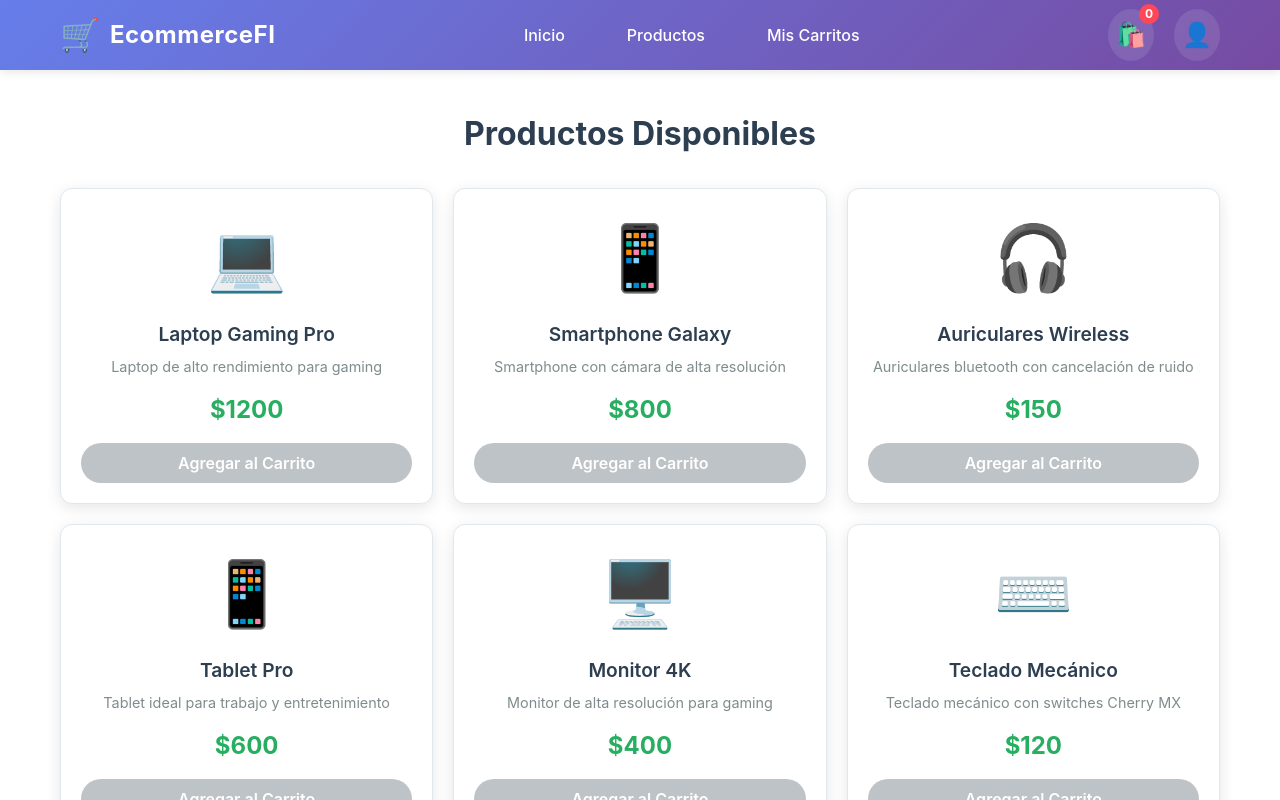
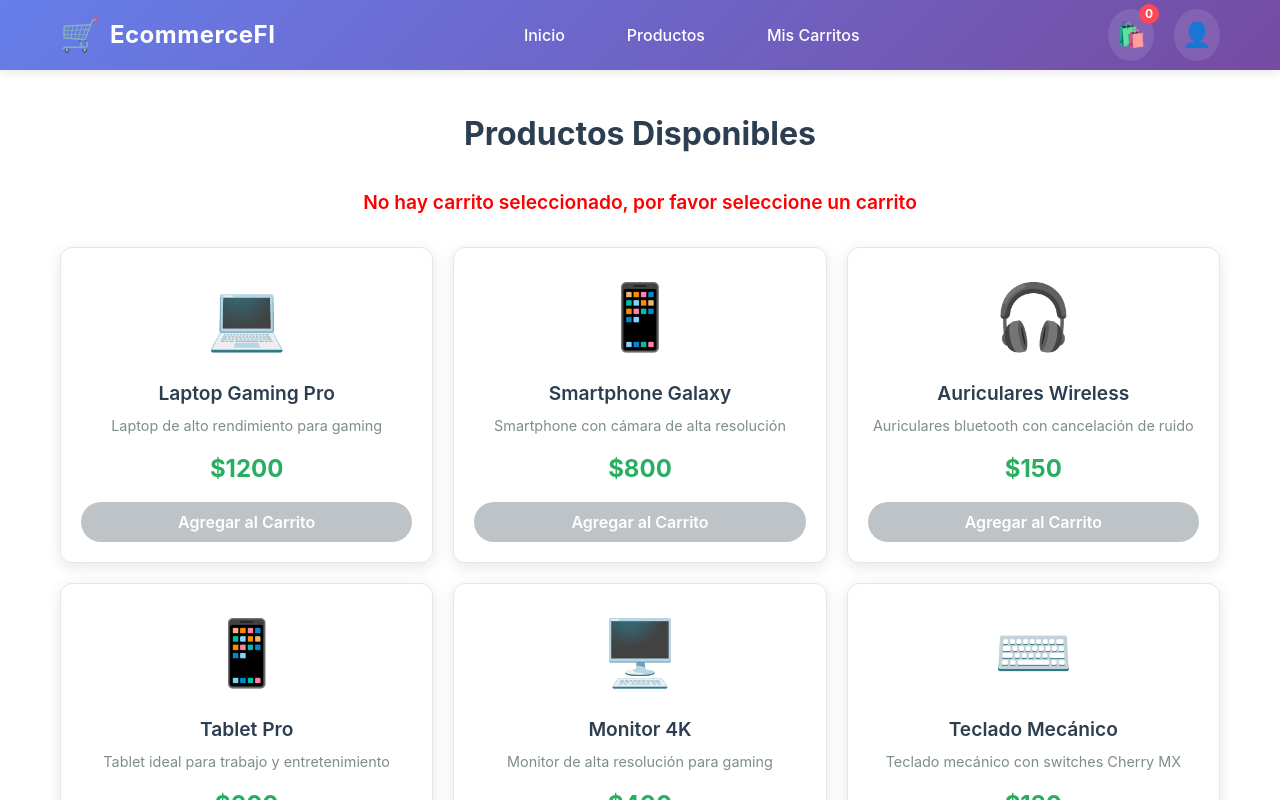
Before and after one commit to bermudezfran/ecommerce-FI, a React (Vite) app: page /productos in a window 1280 px wide. Shown: the top 800 px of the page. Built offline with nearby package versions, Linux system fonts and the light colour scheme.

Commit message:
add: message to create cart

```diff
--- a/src/components/ProductList.css
+++ b/src/components/ProductList.css
@@ -10,6 +10,15 @@
   margin-bottom: 30px;
   color: #2c3e50;
   text-align: center;
+}
+
+.product-list-message {
+  color: red;
+  font-size: 1.2rem;
+  font-weight: 600;
+  margin-bottom: 15px;
+  text-align: center;
+  margin-bottom: 30px;
 }
 
 .product-grid {
--- a/src/components/ProductList.tsx
+++ b/src/components/ProductList.tsx
@@ -17,6 +17,10 @@ export const ProductList = () => {
   return (
     <div className="product-list">
       <h2 className="product-list-title">Productos Disponibles</h2>
+      <div className="product-list-message">
+        {
+          !currentCartId ? "No hay carrito seleccionado, por favor seleccione un carrito" : ""
+        }</div>
       <div className="product-grid">
         {mockProducts.map(product => (
           <div key={product.id} className="product-card">
```
